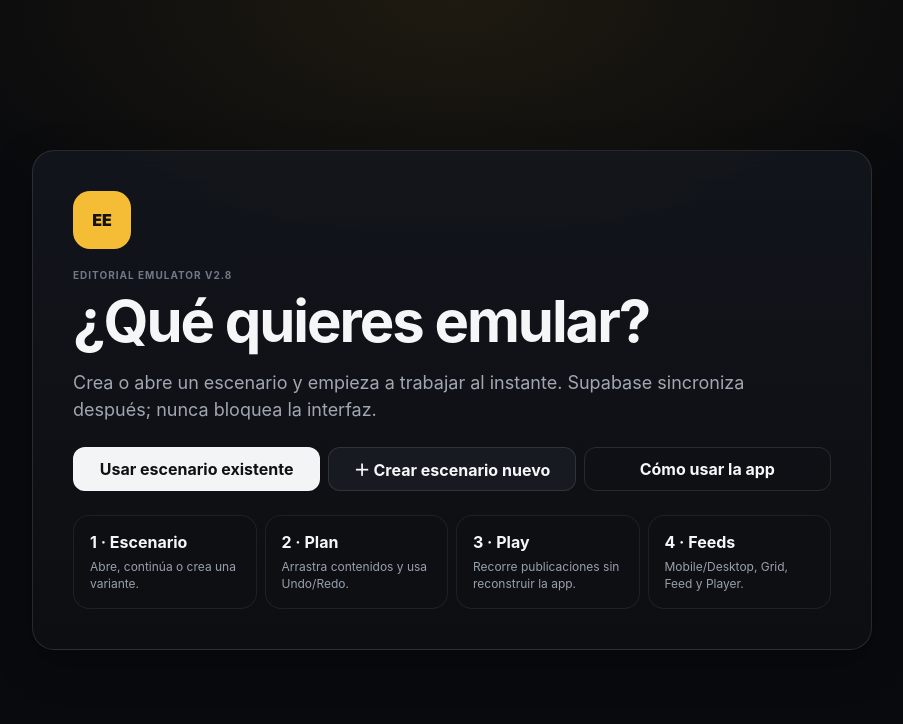
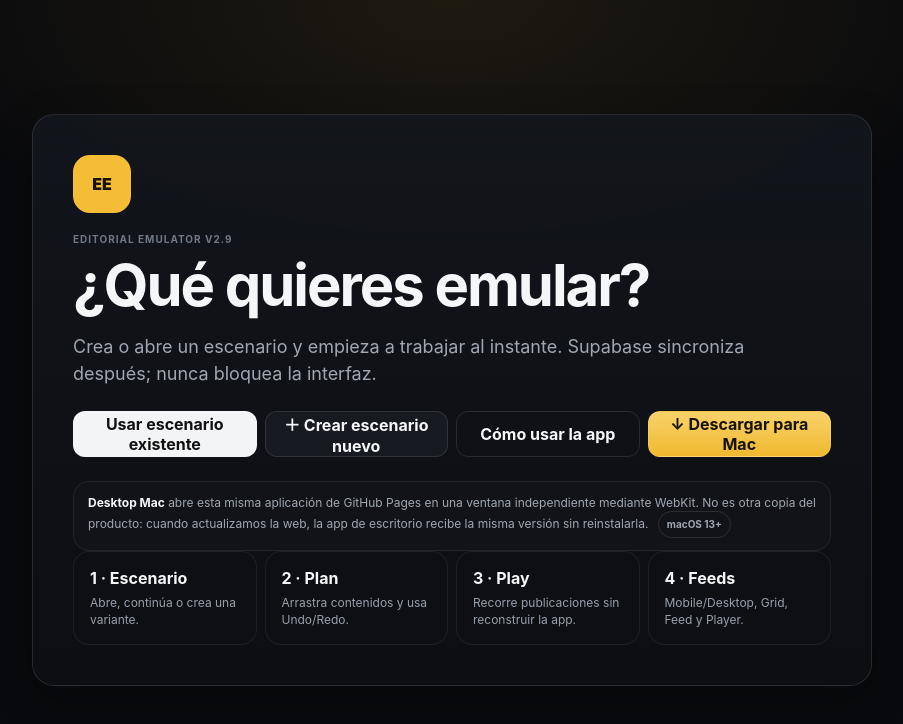
Before and after one commit to LordJeferies/editorial-emulator, a plain HTML site: page index.html in a window 1280 px wide. Shown: the whole page, without its empty margins (188-1091 px from the left). Drawn offline with Linux system fonts and the light colour scheme.

Commit message:
feat(desktop): add Mac download button and V2.9 entry points

```diff
--- a/index.html
+++ b/index.html
@@ -6,27 +6,31 @@
 <meta name="theme-color" content="#0a0b0e">
 <meta name="apple-mobile-web-app-capable" content="yes">
 <meta name="apple-mobile-web-app-status-bar-style" content="black-translucent">
-<meta name="editorial-emulator-build" content="2.8">
-<title>Editorial Emulator V2.8</title>
-<link rel="manifest" href="./manifest.webmanifest?v=28">
+<meta name="editorial-emulator-build" content="2.9">
+<title>Editorial Emulator V2.9</title>
+<link rel="manifest" href="./manifest.webmanifest?v=29">
 <link rel="icon" href="./icons/icon.svg" type="image/svg+xml">
-<link rel="stylesheet" href="./css/system-v27.css?v=27">
-<link rel="stylesheet" href="./css/system-v28.css?v=28">
+<link rel="apple-touch-icon" href="./icons/icon.svg">
+<link rel="stylesheet" href="./css/system-v27.css?v=29">
+<link rel="stylesheet" href="./css/system-v28.css?v=29">
+<link rel="stylesheet" href="./css/system-v29.css?v=29">
 </head>
 <body>
 <div id="fatalBanner" class="fatal" hidden><b>El Emulador encontró un problema.</b><span id="fatalText"></span><button id="fatalReload">Recargar limpio</button></div>
 <section id="startup" class="startup">
   <div class="startup-shell glass-panel">
     <div class="brand-mark">EE</div>
-    <span class="eyebrow">Editorial Emulator V2.8</span>
+    <span class="eyebrow">Editorial Emulator V2.9</span>
     <h1>¿Qué quieres emular?</h1>
     <p class="lede">Crea o abre un escenario y empieza a trabajar al instante. Supabase sincroniza después; nunca bloquea la interfaz.</p>
     <div id="recentScenario" class="recent-slot"></div>
     <div class="startup-actions">
       <button id="useExistingBtn" class="btn btn-primary">Usar escenario existente</button>
       <button id="createScenarioBtn" class="btn btn-secondary">＋ Crear escenario nuevo</button>
-      <a href="./help.html?v=28" class="btn btn-ghost">Cómo usar la app</a>
+      <a href="./help.html?v=29" class="btn btn-ghost">Cómo usar la app</a>
+      <a id="downloadMacBtn" href="https://github.com/LordJeferies/editorial-emulator/releases/download/desktop-latest/Editorial-Emulator-macOS.zip" class="btn desktop-download">↓ Descargar para Mac</a>
     </div>
+    <div class="desktop-download-note"><b>Desktop Mac</b> abre esta misma aplicación de GitHub Pages en una ventana independiente mediante WebKit. No es otra copia del producto: cuando actualizamos la web, la app de escritorio recibe la misma versión sin reinstalarla. <span class="desktop-badge">macOS 13+</span></div>
     <div class="quick-grid">
       <article><b>1 · Escenario</b><span>Abre, continúa o crea una variante.</span></article>
       <article><b>2 · Plan</b><span>Arrastra contenidos y usa Undo/Redo.</span></article>
@@ -43,12 +47,12 @@
     <button data-nav="feeds" class="side-item"><span>◫</span><b>Feeds</b></button>
     <button data-nav="library" class="side-item"><span>⌘</span><b>Biblioteca</b></button>
     <div class="side-spacer"></div>
-    <a class="side-item" href="./help.html?v=28"><span>?</span><b>Ayuda</b></a>
+    <a class="side-item" href="./help.html?v=29"><span>?</span><b>Ayuda</b></a>
   </aside>
 
   <header class="topbar glass-nav">
     <div class="top-left"><button id="scenarioHomeBtn" class="icon-btn" aria-label="Escenarios">‹</button><div><span class="eyebrow">Editorial Emulator</span><h2 id="screenTitle">Plan</h2></div></div>
-    <div class="top-actions"><span id="autosavePill" class="status ok">✓ Guardado</span><span id="syncPill" class="status">Local</span><button id="searchBtn" class="icon-btn" aria-label="Buscar">⌕</button><button id="moreBtn" class="icon-btn" aria-label="Más">•••</button></div>
+    <div class="top-actions"><span id="autosavePill" class="status ok">✓ Guardado</span><span id="syncPill" class="status">Local</span><button id="searchBtn" class="icon-btn" aria-label="Buscar">⌕</button><a class="icon-btn" href="https://github.com/LordJeferies/editorial-emulator/releases/download/desktop-latest/Editorial-Emulator-macOS.zip" aria-label="Descargar app para Mac" title="Descargar para Mac">↓</a><button id="moreBtn" class="icon-btn" aria-label="Más">•••</button></div>
   </header>
 
   <main class="workspace">
@@ -108,5 +112,5 @@
 </div>
 
 <div id="sheetBackdrop" class="sheet-backdrop" hidden></div><section id="sheet" class="sheet" hidden><div class="grabber"></div><div class="sheet-head"><div><span id="sheetEyebrow" class="eyebrow"></span><h2 id="sheetTitle"></h2></div><button id="sheetClose" class="icon-btn">×</button></div><div id="sheetBody" class="sheet-body"></div><div id="sheetFooter" class="sheet-footer"></div></section><div id="toastRegion" class="toasts" aria-live="polite"></div>
-<script src="./supabase-config.js?v=28"></script><script src="./js/runtime-v27.js?v=27"></script><script src="./js/ux-v28.js?v=28"></script><script type="module" src="./js/liquidglass-v28.js?v=28"></script>
+<script src="./supabase-config.js?v=29"></script><script src="./js/runtime-v27.js?v=29"></script><script src="./js/ux-v28.js?v=29"></script><script type="module" src="./js/liquidglass-v28.js?v=29"></script>
 </body></html>
```
